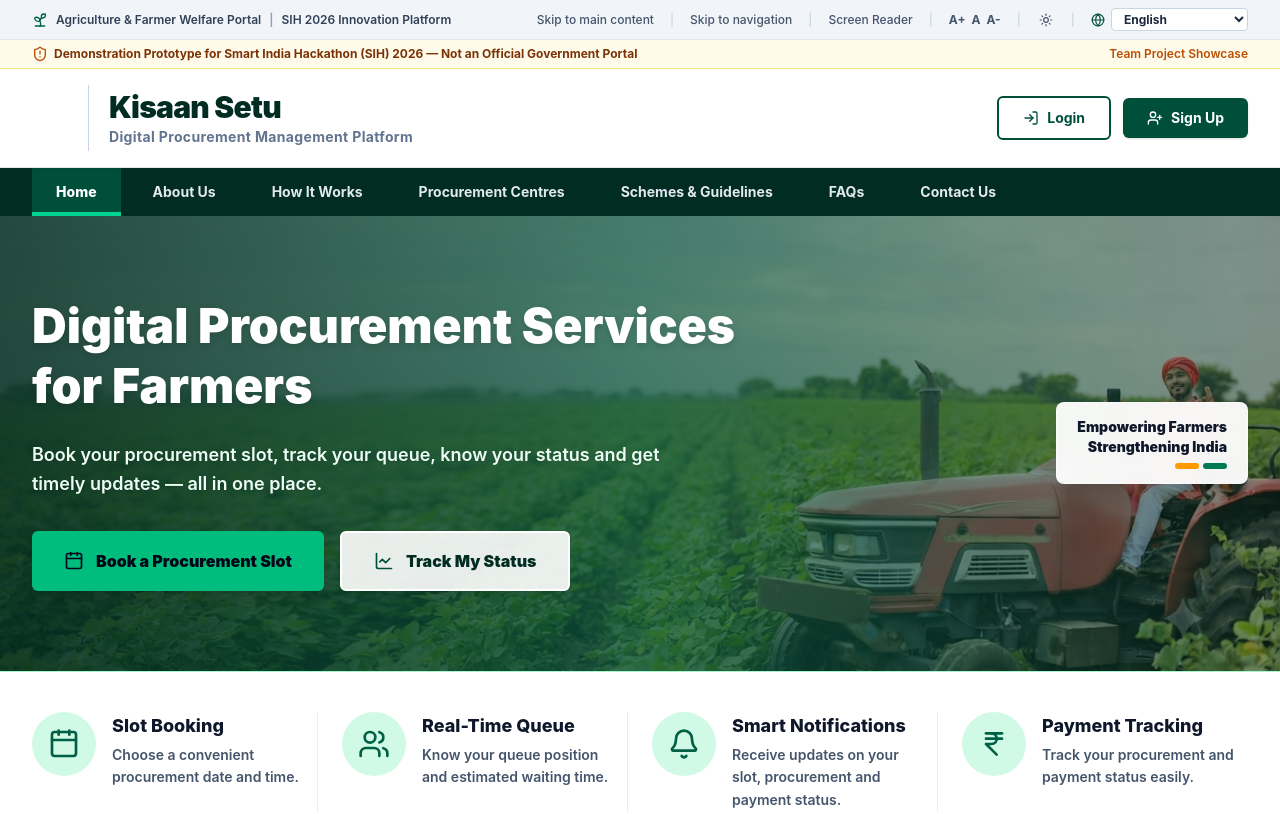
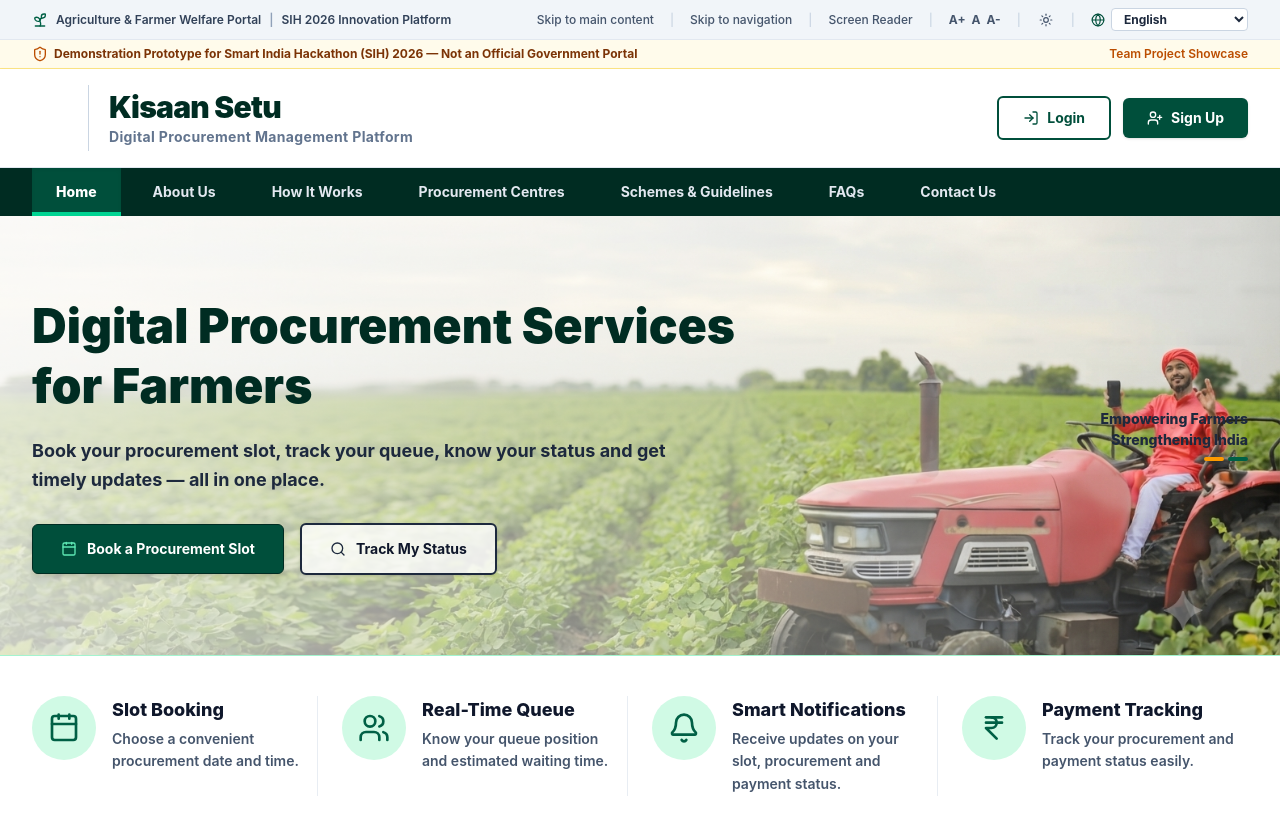
Before and after one commit to ARMKnight28/Kisaan-Setu, a React app in the folder frontend/: page / in a window 1280 px wide. Shown: the top 814 px of the page. Built offline with nearby package versions, Linux system fonts and the light colour scheme; the HTML template or start-up script is replaced by a standard one.

Commit message:
Match hero section overlay and typography strictly to reference design

```diff
--- a/frontend/src/pages/Home.jsx
+++ b/frontend/src/pages/Home.jsx
@@ -19,7 +19,8 @@ import {
   MapPin,
   Sprout,
   ShieldAlert,
-  Globe
+  Globe,
+  Search
 } from 'lucide-react';
 
 export default function Home() {
@@ -153,50 +154,54 @@ export default function Home() {
         </div>
       </nav>
 
-      {/* 4. Full-Width Hero Banner with Background Image */}
+      {/* 4. Full-Width Hero Banner Section */}
       <section
         className="relative bg-cover bg-center border-b border-emerald-200 py-16 sm:py-20 overflow-hidden"
         style={{ backgroundImage: `url('/hero-farmer.jpg')` }}
       >
-        {/* Soft gradient overlay to ensure text stays crystal clear & readable */}
-        <div className="absolute inset-0 bg-gradient-to-r from-emerald-950/85 via-emerald-900/70 to-emerald-950/40"></div>
+        {/* Smooth, subtle radial white glow behind left text for enhanced readability */}
+        <div className="absolute inset-0 bg-gradient-to-r from-white/75 via-white/45 to-transparent pointer-events-none"></div>
 
         <div className="relative max-w-7xl mx-auto px-8 grid grid-cols-1 lg:grid-cols-12 gap-8 items-center z-10">
 
-          <div className="lg:col-span-8 space-y-6">
-            <h2 className="text-4xl sm:text-5xl font-black text-white leading-tight drop-shadow-md">
+          {/* Left Text Block */}
+          <div className="lg:col-span-8 space-y-5">
+            <h2 className="text-4xl sm:text-5xl font-black text-emerald-950 leading-tight">
               Digital Procurement Services <br />for Farmers
             </h2>
-            <p className="text-emerald-50 text-lg font-semibold leading-relaxed max-w-2xl drop-shadow">
+            <p className="text-slate-800 text-base sm:text-lg font-bold leading-relaxed max-w-2xl">
               Book your procurement slot, track your queue, know your status and get timely updates — all in one place.
             </p>
 
-            <div className="flex flex-wrap gap-4 pt-2">
+            <div className="flex flex-wrap items-center gap-4 pt-2">
+              {/* Dark Green Solid Button */}
               <button
                 onClick={() => navigate('/login')}
-                className="bg-emerald-500 hover:bg-emerald-600 text-slate-950 px-8 py-4 rounded-md font-black text-base flex items-center space-x-3 shadow-lg transition"
+                className="bg-emerald-900 hover:bg-emerald-950 text-white px-7 py-3.5 rounded-md font-bold text-sm flex items-center space-x-2.5 shadow-md border border-emerald-950 transition"
               >
-                <Calendar className="w-5 h-5 text-slate-950" />
+                <Calendar className="w-4 h-4 text-emerald-300" />
                 <span>Book a Procurement Slot</span>
               </button>
+
+              {/* Light Semi-Translucent Outline Button */}
               <button
                 onClick={() => navigate('/login')}
-                className="bg-white/90 hover:bg-white text-emerald-950 border-2 border-white px-8 py-4 rounded-md font-black text-base flex items-center space-x-3 transition shadow-md"
+                className="bg-white/80 hover:bg-white text-slate-900 border-2 border-slate-800 px-7 py-3.5 rounded-md font-bold text-sm flex items-center space-x-2.5 transition shadow-sm"
               >
-                <LineChart className="w-5 h-5 text-emerald-900" />
+                <Search className="w-4 h-4 text-slate-800" />
                 <span>Track My Status</span>
               </button>
             </div>
           </div>
 
-          {/* Top-Right Floating Tagline Badge */}
+          {/* Right Text Tagline Directly Over Sky */}
           <div className="lg:col-span-4 flex justify-end">
-            <div className="bg-white/95 backdrop-blur-md px-5 py-3.5 rounded-lg shadow-xl border border-white/50 text-right">
-              <p className="text-sm font-black text-slate-900">Empowering Farmers</p>
-              <p className="text-sm font-black text-slate-900">Strengthening India</p>
-              <div className="flex justify-end gap-1 mt-1.5">
-                <div className="w-6 h-1.5 bg-amber-500 rounded-full"></div>
-                <div className="w-6 h-1.5 bg-emerald-700 rounded-full"></div>
+            <div className="text-right space-y-1">
+              <p className="text-sm font-extrabold text-slate-800 leading-tight">Empowering Farmers</p>
+              <p className="text-sm font-extrabold text-slate-800 leading-tight">Strengthening India</p>
+              <div className="flex justify-end gap-1 pt-1">
+                <div className="w-5 h-1 bg-amber-500 rounded-full"></div>
+                <div className="w-5 h-1 bg-emerald-800 rounded-full"></div>
               </div>
             </div>
           </div>
```
